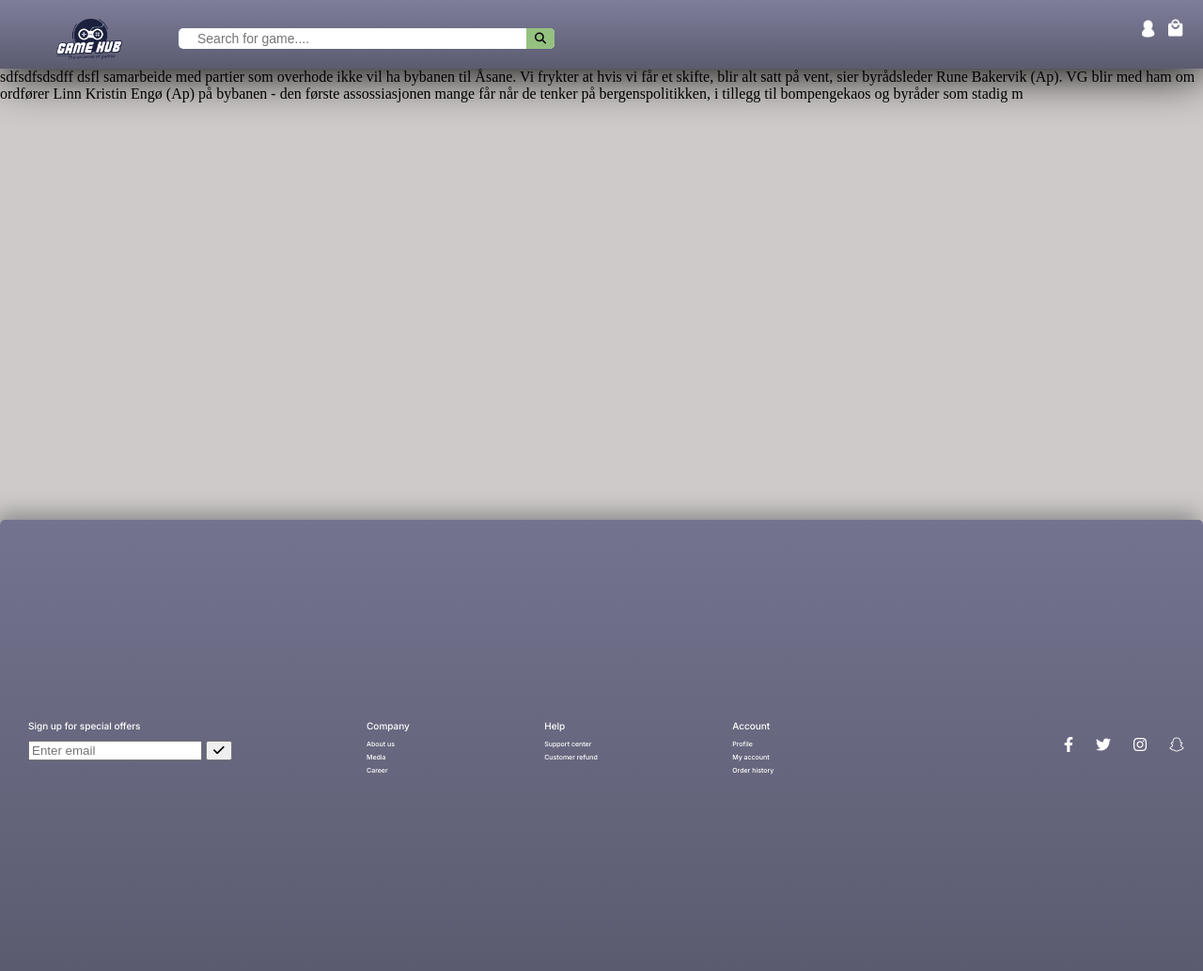
After one commit to Noroff-FEU-Assignments/cross-course-project-evrlong, a PHP site: page /testings.html in a window 1280 px wide. The commit adds this page. Shown: the whole page at 94% size. Run offline with PHP 8.4, Linux system fonts and the light colour scheme.

Commit message:
edit grid temp body

```diff
--- a/CSS/style.css
+++ b/CSS/style.css
@@ -4,7 +4,7 @@ body {
 height: fit-content;
 display: grid;
 grid-template-columns: 1fr;
-grid-template-rows: 73px 0.1fr 1fr;
+grid-template-rows: 73px 0.2fr 1fr;
 background-color: rgb(207, 202, 202);
 margin: 0;
 padding: 0;
@@ -159,6 +159,11 @@ footer {
 
 
 }
+
+.test123 {
+  height: 60vh;
+}
+
 
 .footer_mob {
 
--- a/sale.html
+++ b/sale.html
@@ -60,6 +60,7 @@
 
 
    <div class="main__section">
+
     <section class="white__section">
       <table>
         <tr>
--- /dev/null
+++ b/testings.html
@@ -0,0 +1,89 @@
+<!DOCTYPE html>
+<html lang="en">
+<head>
+  <meta charset="UTF-8">
+  <meta http-equiv="X-UA-Compatible" content="IE=edge">
+  <meta name="viewport" content="width=device-width, initial-scale=1.0">
+  <link rel="stylesheet" href="CSS/style.css" href="https://cdnjs.cloudflare.com/ajax/libs/font-awesome/4.7.0/css/font-awesome.min.css">
+  <link rel="preconnect" href="https://fonts.googleapis.com">
+  <script src="js/script.js"></script>
+<link rel="preconnect" href="https://fonts.gstatic.com" crossorigin>
+<link href="https://fonts.googleapis.com/css2?family=Inter:wght@500&family=Roboto:wght@900&display=swap" rel="stylesheet">
+<link rel="stylesheet" href="https://cdnjs.cloudflare.com/ajax/libs/font-awesome/4.7.0/css/font-awesome.min.css">
+<link rel="stylesheet" href="https://cdnjs.cloudflare.com/ajax/libs/font-awesome/6.4.2/css/all.min.css">
+<title>Home</title>
+</head>
+<body>
+  <header>
+    <div class="searchbox">
+      <form>
+        <input type="text" name="" placeholder="Search for game....">
+        <button type="submit"><i class="fa fa-search" aria-hidden="true"></i></button>
+      </form>
+    </div>
+    <img class="logo__header" src="IMAGES\GameHub_Logo.png" alt="Logo">
+    <label for="search-toggle" class="search__icon">
+        <img src="IMAGES\Iconsvg-png\search.png" alt="search for a game">
+    </label>
+    <input type="checkbox" id="search-toggle">
+    <input class="searchbar" type="text" placeholder="Search for game">
+    <div class="menu__cart">
+      <a href="cart.html"><img src="IMAGES/Iconsvg-png/bag.png"></a>
+    </div>
+    <div class="menu__profile">
+      <a href="profile.html"><img src="IMAGES/Iconsvg-png/Profile.png"></a>
+    </div>
+</header>
+<div class="test123">
+ sdfsdfsdsdff
+ dsfl samarbeide med partier som overhode ikke vil ha bybanen til Åsane. Vi frykter at hvis vi får et skifte, blir alt satt på vent, sier byrådsleder Rune Bakervik (Ap).
+
+ VG blir med ham om ordfører Linn Kristin Engø (Ap) på bybanen - den første assossiasjonen mange får når de tenker på bergenspolitikken, i tillegg til bompengekaos og byråder som stadig m
+</div>
+
+
+<footer>
+  <div class="footer_left footer_container_desktop">
+    <div class="footer_section">
+      <h3>Sign up for special offers</h3>
+      <div>
+        <form>
+          <input type="text" name="" placeholder="Enter email">
+          <button type="submit"><i class="fa fa-check" aria-hidden="true"></i></button>
+        </form>
+      </div>
+    </div>
+    <div class="footer_section">
+      <h3>Company</h3>
+  <ul>About us</ul>
+  <ul>Media</ul>
+  <ul>Career</ul>
+    </div>
+    <div class="footer_section">
+      <h3>Help</h3>
+  <ul>Support center</ul>
+  <ul>Customer refund</ul>
+    </div>
+    <div class="footer_section">
+      <h3>Account</h3>
+  <ul>Profile</ul>
+  <ul>My account</ul>
+  <ul>Order history</ul>
+    </div>
+  </div>
+  <div class="footer_right">
+    <div class="footer_section footer_section_web">
+      <a href="#"><i class="fab fa-facebook-f"></i></a>
+      <a href="#"><i class="fab fa-twitter"></i></a>
+      <a href="#"><i class="fab fa-instagram"></i></a>
+      <a href="#"><i class="fab fa-snapchat"></i></a>
+    </div>
+  </div>
+
+    </footer>
+
+
+
+
+</body>
+</html>
```
